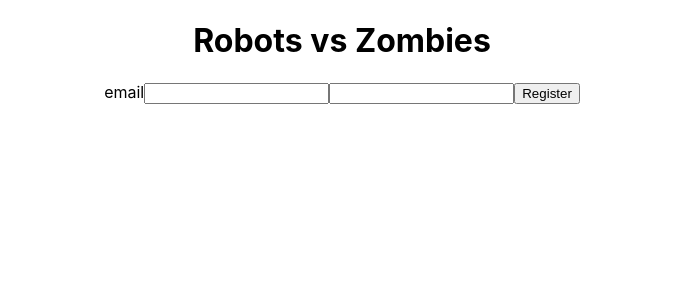
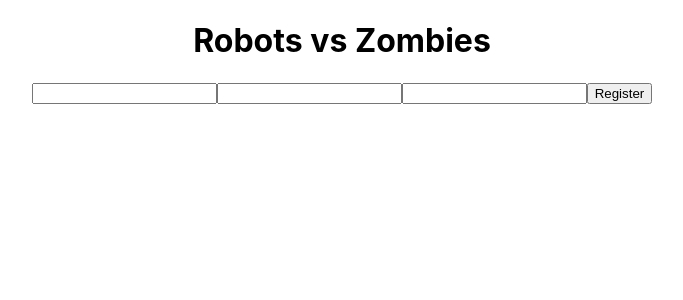
Before and after one commit to Robot-vs-Zombies/rvz-front-end, a React (Create React App) app: page / in a window 1280 px wide. Shown: the top 300 px of the page, without its empty margins (298-981 px from the left). Built offline with nearby package versions, Linux system fonts and the light colour scheme.

Commit message:
register and login working with test backend

```diff
--- a/src/components/registration/Login.jsx
+++ b/src/components/registration/Login.jsx
@@ -4,8 +4,8 @@ import axios from 'axios';
 
 export default function Login(props) {
    const [user, setUsers] = useState({
-    email: '',
-    password: ''
+    username: '',
+    password: '',
    })
 
     const handleChange = (e) => {
@@ -16,11 +16,11 @@ export default function Login(props) {
 
     const handleSubmit = () => {
      axios
-     .post("https://lambda-mud-test.herokuapp.com/api/login")
+     .post("https://lambda-mud-test.herokuapp.com/api/login/")
      .then(res => {
          console.log(res)
         localStorage.setItem('token', res.data.key);
-        localStorage.setItem('email', user.email)
+        localStorage.setItem('username', user.username)
         props.history.push('/dashboard');
      })
      .catch(err => {
@@ -30,13 +30,13 @@ export default function Login(props) {
 
     return (
        <form onSubmit={handleSubmit}>
-           <label htmlFor='email'>email
+           <label htmlFor='username'>
            <input
                 onChange={handleChange}
-                id = 'email'
+                id = 'username'
                 type='text'
-                name='email'
-                value={user.email}
+                name='username'
+                value={user.username}
                 />
            </label>
            <label htmlFor='password'>
--- a/src/components/registration/SignUp.jsx
+++ b/src/components/registration/SignUp.jsx
@@ -4,8 +4,9 @@ import axios from 'axios';
 
 export default function SignUp(props) {
     const [newUser, setNewUser] = useState({
-        email: '',
-        password: ''
+        username: '',
+        password1: '',
+        password2: ''
     })
 
     const handleChange = (e) => {
@@ -19,14 +20,15 @@ export default function SignUp(props) {
     const handleSubmit = (e) => {
         console.log("new user info", newUser)
         e.preventDefault()
-        axios.post('https://lambda-mud-test.herokuapp.com/api/login', newUser)
+        axios.post('https://lambda-mud-test.herokuapp.com/api/registration/', newUser)
         .then(res => {
             localStorage.setItem('token', res.data.key);
-            axios.post("https://lambda-mud-test.herokuapp.com/api/login",
-            {email: newUser.email, password: newUser.password})
+            console.log('register info:', res.data)
+            axios.post("https://lambda-mud-test.herokuapp.com/api/login/",
+            {username: newUser.username, password: newUser.password1, password2: newUser.password2})
             .then(res => {
                 localStorage.setItem('token', res.data.key);
-                localStorage.setItem('email', newUser.email)
+                localStorage.setItem('username', newUser.username)
                 props.history.push('/dashboard');
             })
             .catch(err => {
@@ -40,19 +42,30 @@ export default function SignUp(props) {
 
     return (
         <form onSubmit={handleSubmit}>
-            <label htmlFor='email'>email
+            <label htmlFor='username'>
            <input
                 onChange={handleChange}
-                id = 'email'
+                id = 'username'
                 type='text'
-                name='email'
+                name='username'
                 />
            </label>
-           <label htmlFor='password'>
+           <label htmlFor='password1'>
                <input
-                    id='password'
+                    onChange={handleChange}
+                    id='password1'
                     type='password'
-                    name='password'
+                    name='password1'
+
+                />
+
+            </label>
+            <label htmlFor='password2'>
+               <input
+                    onChange={handleChange}
+                    id='password2'
+                    type='password'
+                    name='password2'
                 />
 
             </label>
```
